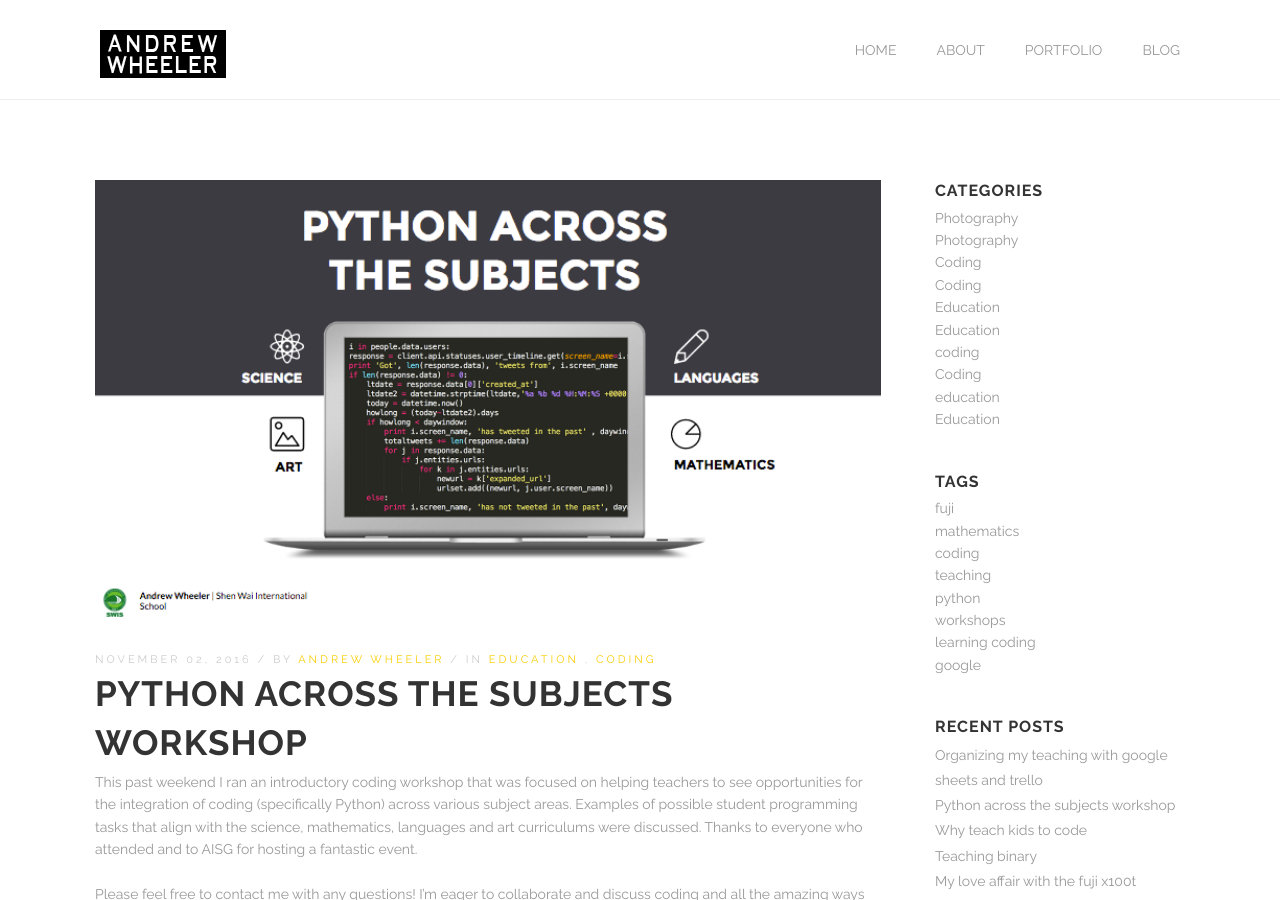
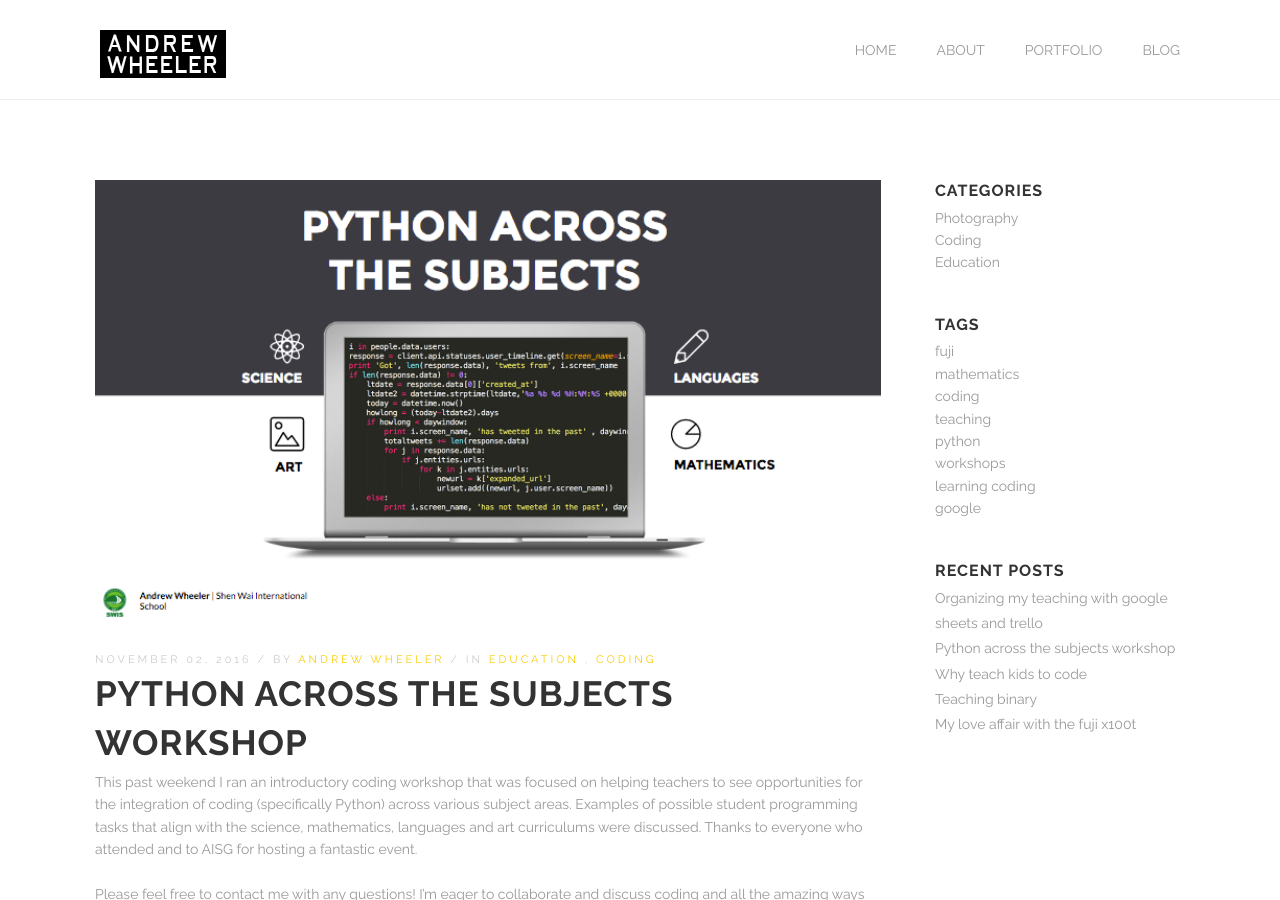
Before and after one commit to awheels/awheels.github.io, a Jekyll site: the page built from _posts/2016-11-02-python-across-the-subjects-workshop.markdown, in a window 1280 px wide and 900 px high. Built offline with Jekyll 4.4.1, drawn with Linux system fonts in a browser that asks for light colours; comment, search, counter and statistics services are not loaded.

Commit message:
fixed issue with extra categories showing

```diff
--- a/_includes/sidebar.html
+++ b/_includes/sidebar.html
@@ -2,7 +2,6 @@
 <div class='links'>
   <h3>Categories</h3>
   {% for category in site.categories %}
-      <p>{{category[0]}}</p>
       <a href="/category/{{ category[0] }}.html" style="text-decoration: none;">{{ category[0] | capitalize }}</a><br />
   {% endfor %}
   <p />
--- a/_posts/2016-09-12-my-love-affair-with-the-fuji-x100t.markdown
+++ b/_posts/2016-09-12-my-love-affair-with-the-fuji-x100t.markdown
@@ -3,7 +3,7 @@ layout: post
 title:  My love affair with the fuji x100t
 date:   2016-09-12 07:20:05
 categories:
-  - Photography
+  - photography
 tags:
   - fuji
 author: Andrew Wheeler
--- a/_posts/2016-09-22-teaching-binary.markdown
+++ b/_posts/2016-09-22-teaching-binary.markdown
@@ -3,8 +3,8 @@ layout: post
 title:  Teaching Binary
 date:   2016-09-22 10:20:05
 categories:
-  - Coding
-  - Education
+  - coding
+  - education
 tags:
   - mathematics
   - coding
--- a/_posts/2016-11-02-python-across-the-subjects-workshop.markdown
+++ b/_posts/2016-11-02-python-across-the-subjects-workshop.markdown
@@ -3,8 +3,8 @@ layout: post
 title:  Python Across the Subjects Workshop
 date:   2016-11-02 08:21:25
 categories:
-  - Education
-  - Coding
+  - education
+  - coding
 tags:
   - python
   - workshops
--- a/_posts/2016-11-27-organizing-my-teaching-with-google-sheets-and-trello.markdown
+++ b/_posts/2016-11-27-organizing-my-teaching-with-google-sheets-and-trello.markdown
@@ -3,10 +3,10 @@ layout: post
 title:  Organizing my Teaching with Google Sheets and Trello
 date:   2016-11-27 11:41:14
 categories:
-- education
+  - education
 tags:
-- teaching
-- google
+  - teaching
+  - google
 author: Andrew Wheeler
 images:
   - images/googlesheet-unit-plan.jpg
```
Also changed, not shown: 1 other file.
